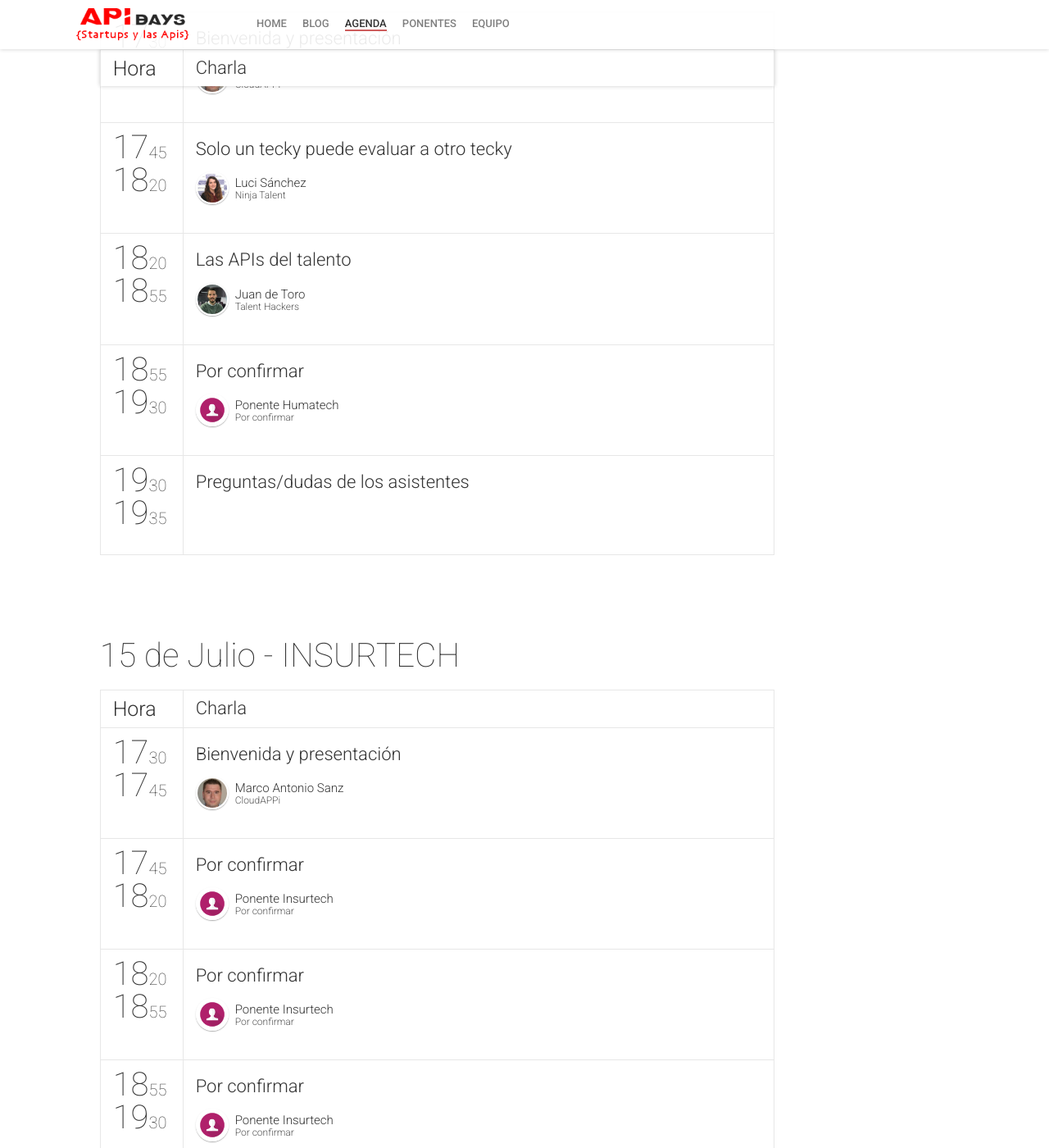
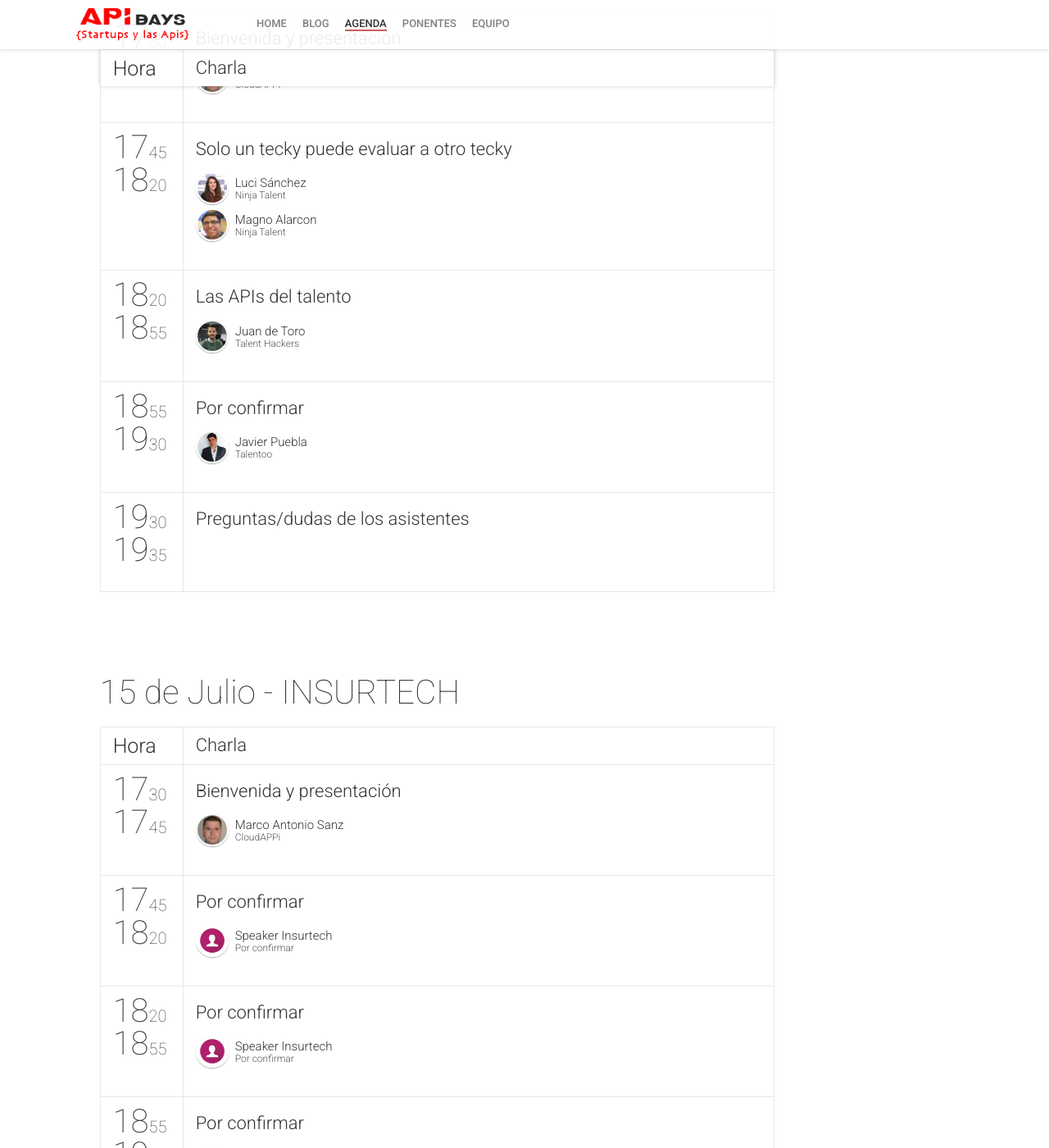
Before and after one commit to apiaddicts/startupsylasapisIII, a Jekyll site: the page built from schedule.html, in a window 1280 px wide and 1400 px high, scrolled down 1826 px. Shown: the whole window at 82% size. Built offline with Jekyll 4.4.1, drawn with Linux system fonts in a browser that asks for light colours; nearby versions of some CDN libraries; comment, search, counter and statistics services are not loaded.

Commit message:
añadir partner, a magno y a javier como speakers y en agenda

```diff
--- a/_data/partners.yml
+++ b/_data/partners.yml
@@ -13,6 +13,7 @@
     - {name: "Python", description: "Promovemos el uso del lenguaje de programación Python en España, servir como punto de encuentro en su uso y darles soporte.", link: "https://www.es.python.org/", imageUrl: "python.png"}
     - {name: "Santander Global Tech", description: "Trabajamos para que el Santander se convierta en la mejor plataforma abierta de servicios digitales financieros.", link: "https://santanderglobaltech.com/", imageUrl: "santander-global-tech.png"}
     - {name: "Factoria Startup", description: "Emprender puede suponer un camino algo solitario y Factoría Startup aporta solución para facilitar colaboraciones y acompañamiento", link: "https://factoriastartup.com/", imageUrl: "factoria.png"}
+    - {name: "Open PUCP", description: "Un espacio de colaboración donde se promueve el emprendimiento, el arte y la creatividad en base a tecnologías exponenciales.", link: "https://cide.pucp.edu.pe/", imageUrl: "pucp.png"}
 
 
   # - {name: "Amadeus", description: "Amadeus- Mayor proveedor de soluciones tecnológicas para el mundo de los viajes y el turismo", link: "http://www.amadeus.com/", imageUrl: "amadeus.png"}
--- a/_data/sessions.yml
+++ b/_data/sessions.yml
@@ -53,7 +53,7 @@
   title: "Solo un tecky puede evaluar a otro tecky"
   description: "El método que evalúa los mejores talentos teckys. Ayudamos a las empresas a incorporar en sus equipos los mejores teckys con un gran valor técnico y profesional."
   subtype: presentation
-  speakers: [5]
+  speakers: [5,11]
   complexity: "Expert"
 -
   id: 007
--- a/_data/speakers.yml
+++ b/_data/speakers.yml
@@ -59,7 +59,7 @@
   surname: "Sánchez"
   company: "Ninja Talent"
   title: "CEO en Ninja Talent | Profesora en Universidad Francisco de Vitoria"
-  bio: ''
+  bio: ""
   thumbnailUrl: LuciSanchez.jpeg
   rockstar: true
   social:
@@ -78,18 +78,18 @@
     - {name: "linkedin", link: "https://es.linkedin.com/in/jdetoro-product-manager"}
 -
   id: 7
-  name: "Ponente"
-  surname: "Humatech"
-  company: "Por confirmar"
-  title: ""
-  bio: ""
-  thumbnailUrl: user.png
+  name: "Javier"
+  surname: "Puebla"
+  company: "Talentoo"
+  title: "CEO&Founder en TALENTOO"
+  bio: "La digitalización del sector de los RRHH es inminente, y desde Talentoo la fomentamos con una plataforma de selección B2B en la que conectamos empresas que buscan personal con una red global de recruiters formada por empresas de selección y headhunters. El #SmartRecruitment es digital."
+  thumbnailUrl: JavierPuebla-Talentoo.jpg
   rockstar: true
   social:
-  #  - {name: "linkedin", link: ""}
+   - {name: "linkedin", link: "https://www.linkedin.com/company/talentoob2b"}
 -
   id: 8
-  name: "Ponente"
+  name: "Speaker"
   surname: "Insurtech"
   company: "Por confirmar"
   title: ""
@@ -100,7 +100,7 @@
   #  - {name: "linkedin", link: ""}
 -
   id: 9
-  name: "Ponente"
+  name: "Speaker"
   surname: "Insurtech"
   company: "Por confirmar"
   title: ""
@@ -111,7 +111,7 @@
   #  - {name: "linkedin", link: ""}
 -
   id: 10
-  name: "Ponente"
+  name: "Speaker"
   surname: "Insurtech"
   company: "Por confirmar"
   title: ""
@@ -120,3 +120,14 @@
   rockstar: true
   social:
   #  - {name: "linkedin", link: ""}
+-
+  id: 11
+  name: "Magno"
+  surname: "Alarcon"
+  company: "Ninja Talent"
+  title: "Project Manager"
+  bio: ""
+  thumbnailUrl: magno.jpeg
+  rockstar: true
+  social:
+    - {name: "linkedin", link: "https://www.linkedin.com/in/magno-alarcon-48585723/"}
```
Also changed, not shown: img/partners/pucp.jpg (added), img/people/JavierPuebla-Talentoo.jpg (added), img/people/magno.jpeg (added), 1 other file.
